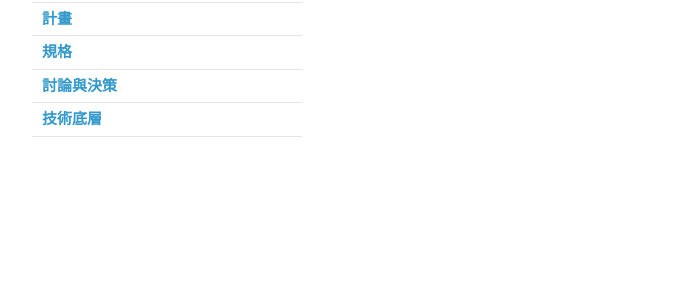
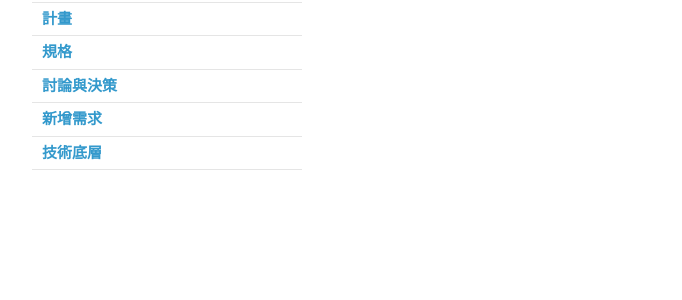
Before and after one commit to dreamaitek/p003, a Jekyll site: the page built from index.md, in a window 1280 px wide. Shown: the part 173-473 px from the top of the page, without its empty margins (68-750 px from the left). Built offline with Jekyll 4.4.1, drawn with Linux system fonts in a browser that asks for light colours; our own code applies the rules of GitHub Pages for plain Markdown files.

Commit message:
Update _config.yml

```diff
--- a/_config.yml
+++ b/_config.yml
@@ -20,6 +20,8 @@ navigation:
     url: decision
 
 
+  - title: 新增需求
+    url: extra
 
   - title: 技術底層
     url: setup
```
